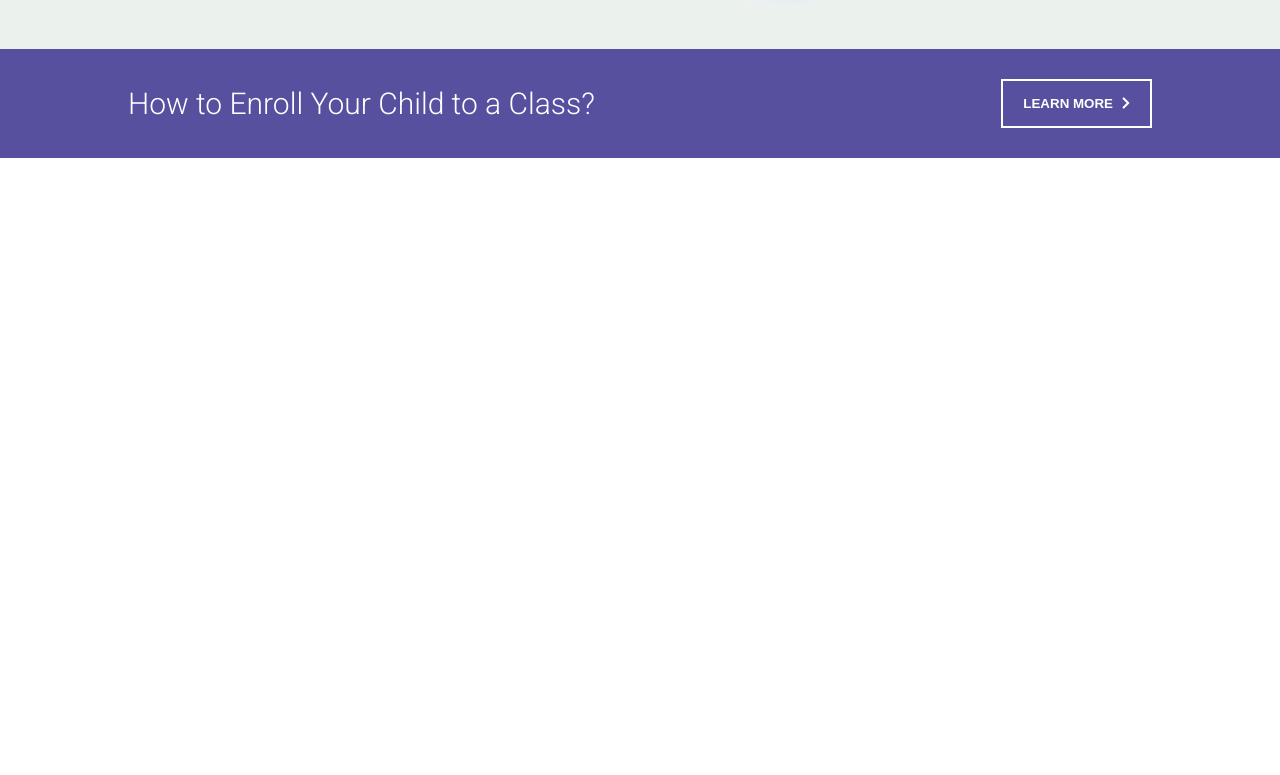
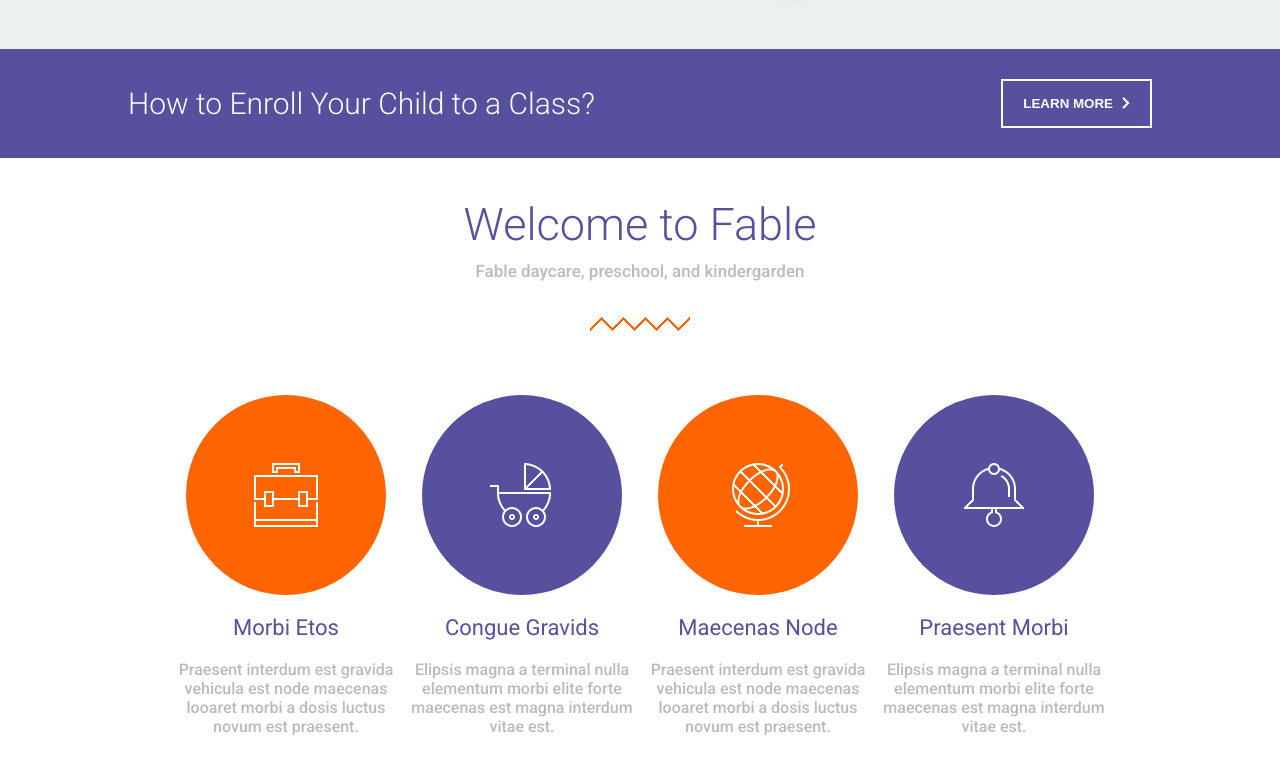
Before and after one commit to touros91/proj-html-vuejs, a Vue app: page / in a window 1280 px wide. Shown: the part 673-1448 px from the top of the page. Before the commit the page ends 831 px from the top, so only its background shows below. Built offline with nearby package versions, Linux system fonts and the light colour scheme; a web font is replaced by a local one.

Commit message:
Aggiunto component WelcomeToFable nel main

```diff
--- a/src/components/Header.vue
+++ b/src/components/Header.vue
@@ -44,6 +44,8 @@ header {
         }
         .nav-menu {
             width: 70%;
+            display: flex;
+            justify-content: flex-end;
             ul {
                 display: flex;
                 li {
--- a/src/components/Main/Hero.vue
+++ b/src/components/Main/Hero.vue
@@ -26,8 +26,8 @@
                     <button class="btn">BUY THIS THEME NOW</button>
                 </div>
                 <div class="kids-images">
-                    <img src="../../assets/img/slider_slide2_img1.png" alt="">
-                    <img id="background" src="../../assets/img/slider_slide2_img2.png" alt="">
+                    <img src="../../assets/img/slider_slide2_img1.png" alt="Child">
+                    <img id="background" src="../../assets/img/slider_slide2_img2.png" alt="Child">
                 </div>
             </div>
         </div>
--- a/src/components/Main/Main.vue
+++ b/src/components/Main/Main.vue
@@ -2,6 +2,7 @@
     <main>
         <Hero/>
         <LearnMore/>
+        <WelcomeToFable/>
     </main>
 
 </template>
@@ -9,12 +10,14 @@
 <script>
 import Hero from './Hero.vue';
 import LearnMore from './LearnMore.vue';
+import WelcomeToFable from './WelcomeToFable.vue';
 
 export default {
     name: 'Main',
     components: {
         Hero,
-        LearnMore
+        LearnMore,
+        WelcomeToFable
     }
 }
 </script>
--- /dev/null
+++ b/src/components/Main/WelcomeToFable.vue
@@ -0,0 +1,114 @@
+<template>
+    <section>
+        <div class="container-80">
+            <div class="title">
+                <h1>Welcome to Fable</h1>
+                <h3>Fable daycare, preschool, and kindergarden</h3>
+                <img src="../../assets/img/header_divider.png" alt="Divider">
+            </div>
+            <div class="icon-box">
+                <div class="icon">
+                    <div class="image">
+                        <img src="../../assets/img/schoolbag_alt.png" alt="School Bag">
+                    </div>
+                    <h3>Morbi Etos</h3>
+                    <p>Praesent interdum est gravida vehicula est node maecenas looaret morbi a dosis luctus novum est praesent.</p>
+                </div>
+
+                <div class="icon">
+                    <div class="image violet">
+                        <img src="../../assets/img/stroller_alt.png" alt="Stroller">
+                    </div>
+                    <h3>Congue Gravids</h3>
+                    <p>Elipsis magna a terminal nulla elementum morbi elite forte maecenas est magna interdum vitae est.</p>
+                </div>
+
+                <div class="icon">
+                    <div class="image">
+                        <img src="../../assets/img/globe_alt.png" alt="Globe">
+                    </div>
+                    <h3>Maecenas Node</h3>
+                    <p>Praesent interdum est gravida vehicula est node maecenas looaret morbi a dosis luctus novum est praesent.</p>
+                </div>
+
+                <div class="icon">
+                    <div class="image violet">
+                        <img src="../../assets/img/bell_alt.png" alt="Bell">
+                    </div>
+                    <h3>Praesent Morbi</h3>
+                    <p>Elipsis magna a terminal nulla elementum morbi elite forte maecenas est magna interdum vitae est.</p>
+                </div>
+            </div>
+        </div>
+    </section>
+</template>
+
+<script>
+export default {
+    name: 'WelcomeToFable'
+}
+</script>
+
+<style lang="scss" scoped>
+@import '../../assets/style/common';
+.container-80 {
+    padding: 40px;
+    .title {
+        text-align: center;
+        h1 {
+            color: $mainColor;
+            font-size: 45px;
+            font-weight: 300;
+        }
+        h3 {
+            font-weight: 500;
+            color: #BBBBBB;
+            font-size: 17px;
+            margin-top: 10px;
+            margin-bottom: 35px;
+        }
+    }
+    .icon-box {
+        display: flex;
+        margin-top: 60px;
+        .icon {
+            display: flex;
+            flex-direction: column;
+            justify-content: center;
+            width: 25%;
+            h3 {
+                text-align: center;
+                color: $mainColor;
+                margin: 20px;
+                font-weight: 400;
+                font-size: 22px;
+            }
+            p {
+                color: #BBBBBB;
+                font-weight: 500;
+                text-align: center;
+            }
+            .image {
+                border-radius: 50%;
+                margin: auto;
+                width: 200px;
+                height: 200px;
+                position: relative;
+                background-color: $secondColor;
+                color: white;
+                img {
+                    position: absolute;
+                    top: 50%;
+                    left: 50%;
+                    transform: translate(-50%, -50%);
+                }
+            }
+            .violet {
+                background-color: $mainColor;
+            }
+        }
+    }
+}
+
+
+</style>
```
